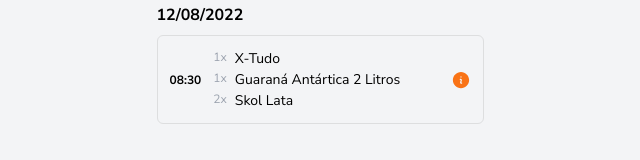
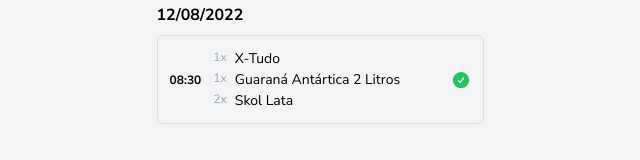
Before and after one commit to JLPimenta/cardapio, a Next.js app in the folder frontend/: page /myOrders in a window 1280 px wide. Shown: the part 256-416 px from the top of the page, without its empty margins (320-960 px from the left). Built offline with nearby package versions, Linux system fonts and the light colour scheme.

Commit message:
orders style

```diff
--- a/frontend/src/app/myOrders/page.tsx
+++ b/frontend/src/app/myOrders/page.tsx
@@ -1,5 +1,6 @@
 import Image from 'next/image'
 import {
+  CheckCircleIcon,
   ChevronLeftIcon,
   InformationCircleIcon,
 } from '@heroicons/react/24/solid'
@@ -182,7 +183,7 @@
             }}
           >
             <button>
-              <InformationCircleIcon className='w-5 h-5 text-orange-500' />
+              <CheckCircleIcon className='w-5 h-5 text-green-500' />
             </button>
           </div>
         </div>
```
